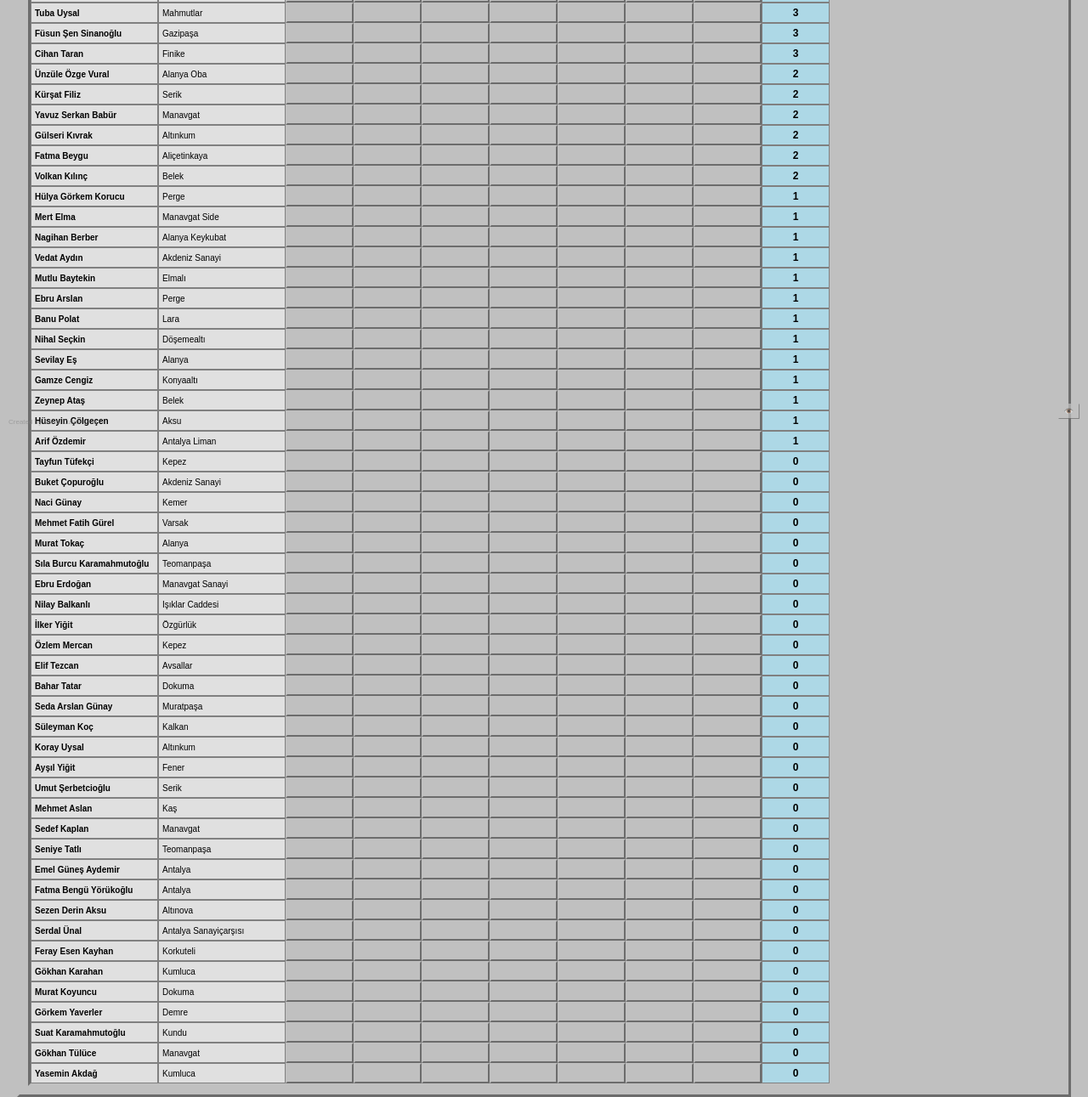
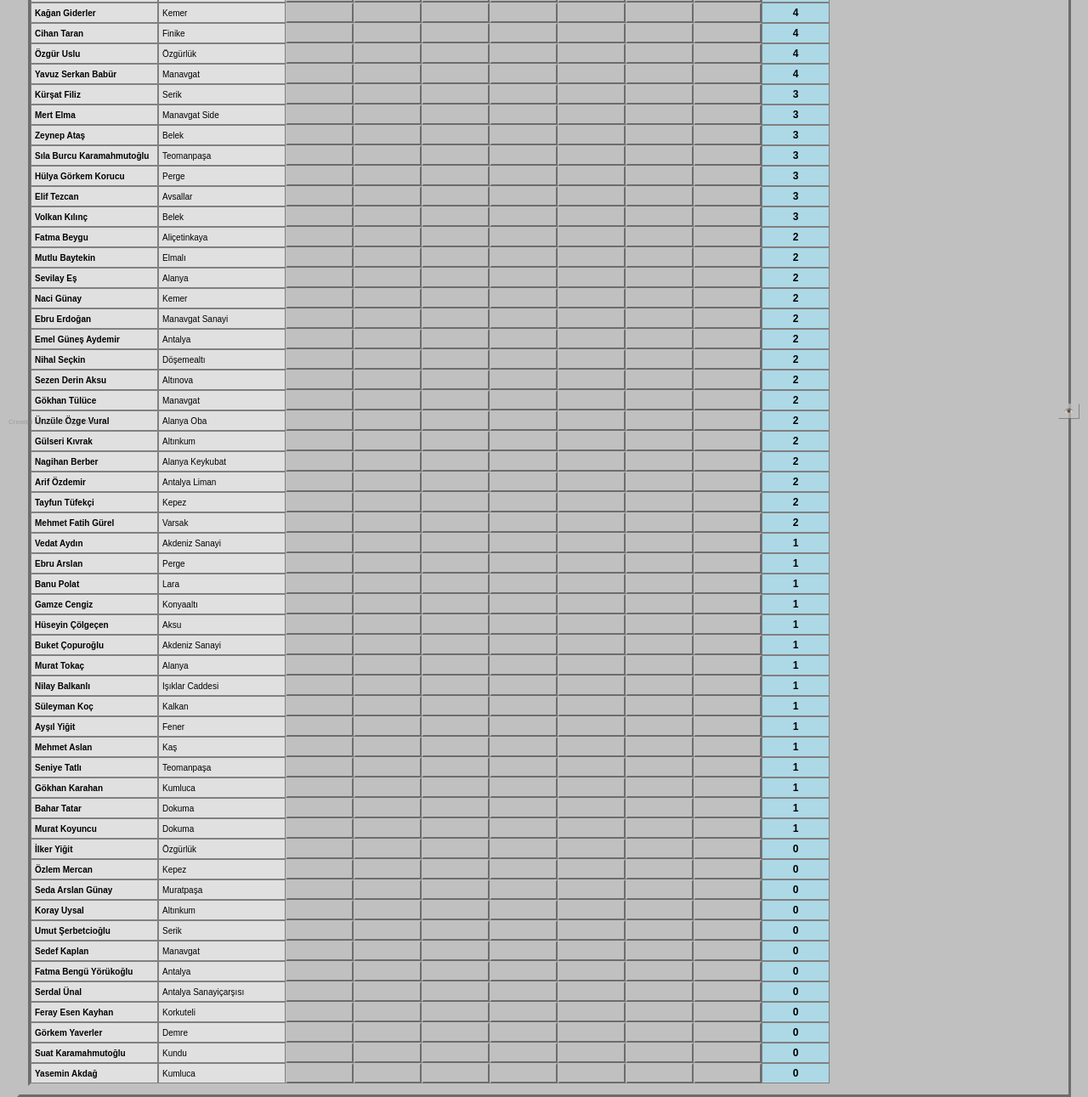
Before and after one commit to MuratOzgurUnal/KOB-TABELAMayinTarlasi, a plain HTML site: page index.html in a window 1280 px wide. Shown: the part 297-1588 px from the top of the page at 85% size. Drawn offline with nearby package versions, Linux system fonts and the light colour scheme.

Commit message:
Update index.html

```diff
--- a/index.html
+++ b/index.html
@@ -259,65 +259,65 @@
 
     <script>
         const gameData = [
-          ["Ayfer Kula Atamer", "Akdeniz Sanayi", "✓", "✓", "✓", "💣", "💣", "💣", "✓", "4"],
+            ["Tuba Uysal", "Mahmutlar", "✓", "✓", "✓", "✓", "✓", "💣", "✓", "6"],
+            ["İlayda Bostaner", "Alanya Keykubat", "✓", "✓", "💣", "✓", "✓", "✓", "✓", "6"],
+            ["Füsun Şen Sinanoğlu", "Gazipaşa", "✓", "✓", "💣", "✓", "✓", "✓", "✓", "6"],
+            ["Gül Taşlı", "Manavgat Side", "✓", "✓", "💣", "✓", "✓", "💣", "✓", "5"],
+            ["Ayfer Kula Atamer", "Akdeniz Sanayi", "✓", "✓", "✓", "✓", "💣", "💣", "✓", "5"],
             ["Osman Sertaç Bilge", "Antalya Sanayiçarşısı", "✓", "✓", "💣", "✓", "✓", "💣", "💣", "4"],
             ["Aybars Oduncuoğlu", "Hal", "✓", "✓", "✓", "💣", "✓", "💣", "💣", "4"],
-          ["Gül Taşlı", "Manavgat Side", "✓", "✓", "💣", "✓", "💣", "💣", "✓", "4"],
-          ["İlayda Bostaner", "Alanya Keykubat", "💣", "✓", "💣", "💣", "💣", "✓", "✓", "3"],
-          ["Kağan Giderler", "Kemer", "💣", "✓", "💣", "✓", "💣", "✓", "💣", "3"],
-          ["Özgür Uslu", "Özgürlük", "💣", "✓", "✓", "💣", "💣", "💣", "✓", "3"],
-          ["Tuba Uysal", "Mahmutlar", "✓", "✓", "💣", "💣", "💣", "💣", "✓", "3"],
-          ["Füsun Şen Sinanoğlu", "Gazipaşa", "✓", "✓", "💣", "💣", "💣", "✓", "💣", "3"],
-          ["Cihan Taran", "Finike", "✓", "💣", "💣", "✓", "💣", "💣", "✓", "3"],
+            ["Kağan Giderler", "Kemer", "💣", "✓", "💣", "✓", "✓", "✓", "💣", "4"],
+            ["Cihan Taran", "Finike", "✓", "✓", "💣", "✓", "💣", "💣", "✓", "4"],
+            ["Özgür Uslu", "Özgürlük", "💣", "✓", "✓", "✓", "💣", "💣", "✓", "4"],
+            ["Yavuz Serkan Babür", "Manavgat", "✓", "✓", "💣", "💣", "💣", "✓", "✓", "4"],
+            ["Kürşat Filiz", "Serik", "💣", "💣", "✓", "💣", "✓", "💣", "✓", "3"],
+            ["Mert Elma", "Manavgat Side", "💣", "💣", "💣", "✓", "✓", "✓", "💣", "3"],
+            ["Zeynep Ataş", "Belek", "💣", "✓", "✓", "💣", "✓", "💣", "💣", "3"],
+            ["Sıla Burcu Karamahmutoğlu", "Teomanpaşa", "✓", "💣", "✓", "💣", "✓", "💣", "💣", "3"],
+            ["Hülya Görkem Korucu", "Perge", "💣", "✓", "✓", "💣", "💣", "✓", "💣", "3"],
+            ["Elif Tezcan", "Avsallar ", "💣", "✓", "✓", "💣", "✓", "💣", "💣", "3"],
+            ["Volkan Kılınç", "Belek", "💣", "✓", "✓", "💣", "💣", "✓", "💣", "3"],
+            ["Fatma Beygu", "Aliçetinkaya", "✓", "✓", "💣", "💣", "💣", "💣", "💣", "2"],
+            ["Mutlu Baytekin", "Elmalı", "💣", "✓", "💣", "💣", "💣", "💣", "✓", "2"],
+            ["Sevilay Eş", "Alanya", "💣", "💣", "💣", "💣", "✓", "💣", "✓", "2"],
+            ["Naci Günay", "Kemer", "💣", "✓", "💣", "💣", "✓", "💣", "💣", "2"],
+            ["Ebru Erdoğan", "Manavgat Sanayi", "💣", "✓", "💣", "💣", "✓", "💣", "💣", "2"],
+            ["Emel Güneş Aydemir", "Antalya", "💣", "✓", "💣", "💣", "💣", "💣", "✓", "2"],
+            ["Nihal Seçkin", "Döşemealtı", "✓", "✓", "💣", "💣", "💣", "💣", "💣", "2"],
+            ["Sezen Derin Aksu", "Altınova", "✓", "💣", "💣", "💣", "✓", "💣", "💣", "2"],
+            ["Gökhan Tülüce", "Manavgat", "💣", "💣", "💣", "💣", "✓", "💣", "✓", "2"],
             ["Ünzüle Özge Vural", "Alanya Oba", "💣", "✓", "💣", "💣", "💣", "✓", "💣", "2"],
-          ["Kürşat Filiz", "Serik", "💣", "💣", "✓", "💣", "💣", "💣", "✓", "2"],
-          ["Yavuz Serkan Babür", "Manavgat", "💣", "💣", "💣", "💣", "💣", "✓", "✓", "2"],
             ["Gülseri Kıvrak", "Altınkum", "💣", "💣", "✓", "💣", "💣", "💣", "✓", "2"],
-          ["Fatma Beygu", "Aliçetinkaya", "✓", "✓", "💣", "💣", "💣", "💣", "💣", "2"],
-          ["Volkan Kılınç", "Belek", "💣", "💣", "✓", "💣", "💣", "✓", "💣", "2"],
-          ["Hülya Görkem Korucu", "Perge", "💣", "💣", "✓", "💣", "💣", "💣", "💣", "1"],
-          ["Mert Elma", "Manavgat Side", "💣", "💣", "💣", "✓", "💣", "💣", "💣", "1"],
-          ["Nagihan Berber", "Alanya Keykubat", "💣", "💣", "💣", "💣", "💣", "💣", "✓", "1"],
+            ["Nagihan Berber", "Alanya Keykubat", "💣", "✓", "💣", "💣", "💣", "💣", "✓", "2"],
+            ["Arif Özdemir", "Antalya Liman", "💣", "💣", "💣", "💣", "✓", "💣", "✓", "2"],
+            ["Tayfun Tüfekçi", "Kepez", "💣", "✓", "💣", "✓", "💣", "💣", "💣", "2"],
+            ["Mehmet Fatih Gürel", "Varsak", "💣", "✓", "✓", "💣", "💣", "💣", "💣", "2"],
             ["Vedat Aydın", "Akdeniz Sanayi", "💣", "✓", "💣", "💣", "💣", "💣", "💣", "1"],
-          ["Mutlu Baytekin", "Elmalı", "💣", "💣", "💣", "💣", "💣", "💣", "✓", "1"],
             ["Ebru Arslan", "Perge", "💣", "✓", "💣", "💣", "💣", "💣", "💣", "1"],
             ["Banu Polat", "Lara", "💣", "✓", "💣", "💣", "💣", "💣", "💣", "1"],
-          ["Nihal Seçkin", "Döşemealtı", "💣", "✓", "💣", "💣", "💣", "💣", "💣", "1"],
-          ["Sevilay Eş", "Alanya", "💣", "💣", "💣", "💣", "💣", "💣", "✓", "1"],
             ["Gamze Cengiz", "Konyaaltı", "💣", "💣", "💣", "💣", "✓", "💣", "💣", "1"],
-          ["Zeynep Ataş", "Belek", "💣", "💣", "💣", "💣", "✓", "💣", "💣", "1"],
             ["Hüseyin Çölgeçen", "Aksu", "💣", "💣", "💣", "💣", "💣", "💣", "✓", "1"],
-          ["Arif Özdemir", "Antalya Liman", "💣", "💣", "💣", "💣", "💣", "💣", "✓", "1"],
-          ["Tayfun Tüfekçi", "Kepez", "💣", "💣", "💣", "💣", "💣", "💣", "💣", "0"],
-          ["Buket Çopuroğlu", "Akdeniz Sanayi", "💣", "💣", "💣", "💣", "💣", "💣", "💣", "0"],
-          ["Naci Günay", "Kemer", "💣", "💣", "💣", "💣", "💣", "💣", "💣", "0"],
-          ["Mehmet Fatih Gürel", "Varsak", "💣", "💣", "💣", "💣", "💣", "💣", "💣", "0"],
-          ["Murat Tokaç", "Alanya", "💣", "💣", "💣", "💣", "💣", "💣", "💣", "0"],
-          ["Sıla Burcu Karamahmutoğlu", "Teomanpaşa", "💣", "💣", "💣", "💣", "💣", "💣", "💣", "0"],
-          ["Ebru Erdoğan", "Manavgat Sanayi", "💣", "💣", "💣", "💣", "💣", "💣", "💣", "0"],
-          ["Nilay Balkanlı", "Işıklar Caddesi", "💣", "💣", "💣", "💣", "💣", "💣", "💣", "0"],
+            ["Buket Çopuroğlu", "Akdeniz Sanayi", "💣", "💣", "💣", "💣", "💣", "💣", "✓", "1"],
+            ["Murat Tokaç", "Alanya", "💣", "💣", "💣", "💣", "✓", "💣", "💣", "1"],
+            ["Nilay Balkanlı", "Işıklar Caddesi", "💣", "💣", "💣", "💣", "✓", "💣", "💣", "1"],
+            ["Süleyman Koç", "Kalkan", "💣", "💣", "💣", "💣", "✓", "💣", "💣", "1"],
+            ["Ayşıl Yiğit", "Fener", "💣", "💣", "💣", "💣", "✓", "💣", "💣", "1"],
+            ["Mehmet Aslan", "Kaş ", "💣", "💣", "💣", "💣", "✓", "💣", "💣", "1"],
+            ["Seniye Tatlı", "Teomanpaşa", "💣", "💣", "💣", "💣", "💣", "💣", "✓", "1"],
+            ["Gökhan Karahan", "Kumluca", "✓", "💣", "💣", "💣", "💣", "💣", "💣", "1"],
+            ["Bahar Tatar", "Dokuma", "💣", "💣", "💣", "💣", "💣", "✓", "💣", "1"],
+            ["Murat Koyuncu", "Dokuma", "💣", "✓", "💣", "💣", "💣", "💣", "💣", "1"],
             ["İlker Yiğit", "Özgürlük", "💣", "💣", "💣", "💣", "💣", "💣", "💣", "0"],
             ["Özlem Mercan", "Kepez", "💣", "💣", "💣", "💣", "💣", "💣", "💣", "0"],
-          ["Elif Tezcan", "Avsallar ", "💣", "💣", "💣", "💣", "💣", "💣", "💣", "0"],
-          ["Bahar Tatar", "Dokuma", "💣", "💣", "💣", "💣", "💣", "💣", "💣", "0"],
             ["Seda Arslan Günay", "Muratpaşa", "💣", "💣", "💣", "💣", "💣", "💣", "💣", "0"],
-          ["Süleyman Koç", "Kalkan", "💣", "💣", "💣", "💣", "💣", "💣", "💣", "0"],
             ["Koray Uysal", "Altınkum", "💣", "💣", "💣", "💣", "💣", "💣", "💣", "0"],
-          ["Ayşıl Yiğit", "Fener", "💣", "💣", "💣", "💣", "💣", "💣", "💣", "0"],
             ["Umut Şerbetcioğlu", "Serik", "💣", "💣", "💣", "💣", "💣", "💣", "💣", "0"],
-          ["Mehmet Aslan", "Kaş ", "💣", "💣", "💣", "💣", "💣", "💣", "💣", "0"],
             ["Sedef Kaplan", "Manavgat", "💣", "💣", "💣", "💣", "💣", "💣", "💣", "0"],
-          ["Seniye Tatlı", "Teomanpaşa", "💣", "💣", "💣", "💣", "💣", "💣", "💣", "0"],
-          ["Emel Güneş Aydemir", "Antalya", "💣", "💣", "💣", "💣", "💣", "💣", "💣", "0"],
             ["Fatma Bengü Yörükoğlu", "Antalya", "💣", "💣", "💣", "💣", "💣", "💣", "💣", "0"],
-          ["Sezen Derin Aksu", "Altınova", "💣", "💣", "💣", "💣", "💣", "💣", "💣", "0"],
             ["Serdal Ünal", "Antalya Sanayiçarşısı", "💣", "💣", "💣", "💣", "💣", "💣", "💣", "0"],
             ["Feray Esen Kayhan", "Korkuteli", "💣", "💣", "💣", "💣", "💣", "💣", "💣", "0"],
-          ["Gökhan Karahan", "Kumluca", "💣", "💣", "💣", "💣", "💣", "💣", "💣", "0"],
-          ["Murat Koyuncu", "Dokuma", "💣", "💣", "💣", "💣", "💣", "💣", "💣", "0"],
             ["Görkem Yaverler", "Demre", "💣", "💣", "💣", "💣", "💣", "💣", "💣", "0"],
             ["Suat Karamahmutoğlu", "Kundu", "💣", "💣", "💣", "💣", "💣", "💣", "💣", "0"],
-          ["Gökhan Tülüce", "Manavgat", "💣", "💣", "💣", "💣", "💣", "💣", "💣", "0"],
             ["Yasemin Akdağ", "Kumluca", "💣", "💣", "💣", "💣", "💣", "💣", "💣", "0"],
         ];
 
```
Lines whose indentation alone changed are shown as unchanged.
